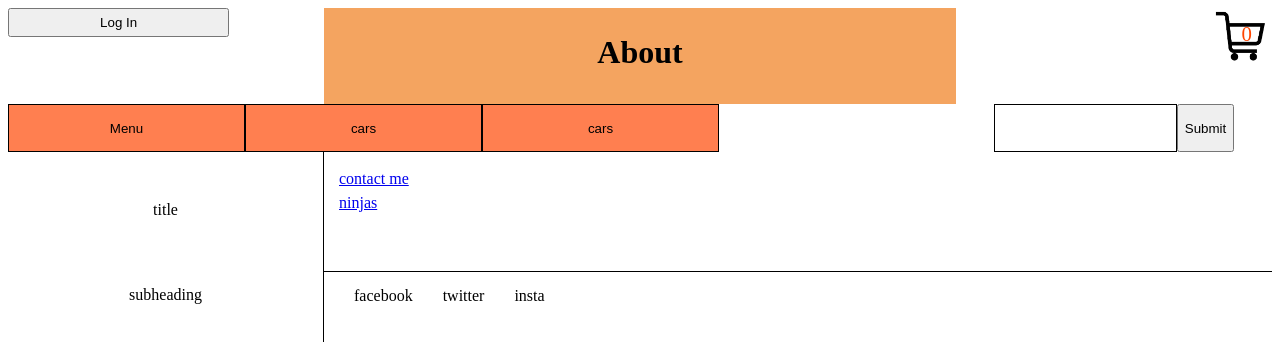
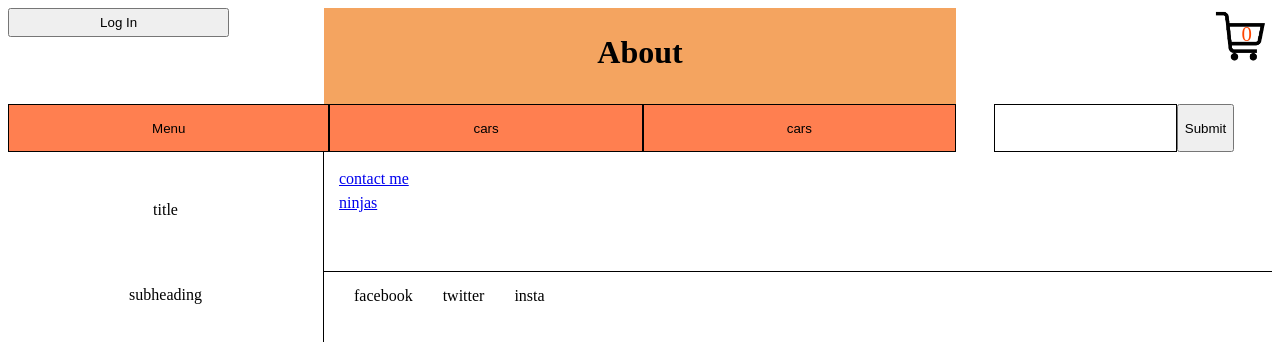
Before and after one commit to DanielHall-Eardley/online_store, a Vue app: page /about in a window 1280 px wide. Shown: the top 342 px of the page. Built offline with nearby package versions, Linux system fonts and the light colour scheme.

Commit message:
Feb 25 2019

```diff
--- a/src/components/Menu.vue
+++ b/src/components/Menu.vue
@@ -53,7 +53,7 @@
     padding: 0%;
   }
   .menu-title{
-    width: 25%;
+    flex: auto;
   }
   .menu-button{
     width: 100%;
@@ -67,7 +67,6 @@
   .dropdown{
     background-color: lightsalmon;
     padding: 4%;
-    z-index: 1
   }
 
   .dropdown-enter-active{
--- a/src/components/ProductDetails.vue
+++ b/src/components/ProductDetails.vue
@@ -91,5 +91,9 @@ span {
   background: lightblue;
   padding: 10px 2%;
   border-radius: 8px;
+  span, button{
+    width: 100% / 4;
+  }
+
 }
 </style>
--- a/src/views/Products.vue
+++ b/src/views/Products.vue
@@ -55,7 +55,7 @@ export default {
   computed: {
     productData() {
       return this.$store.state.products.productData;
-    }
+  }
   },
   methods: {
     getDetail: function(item) {
```
